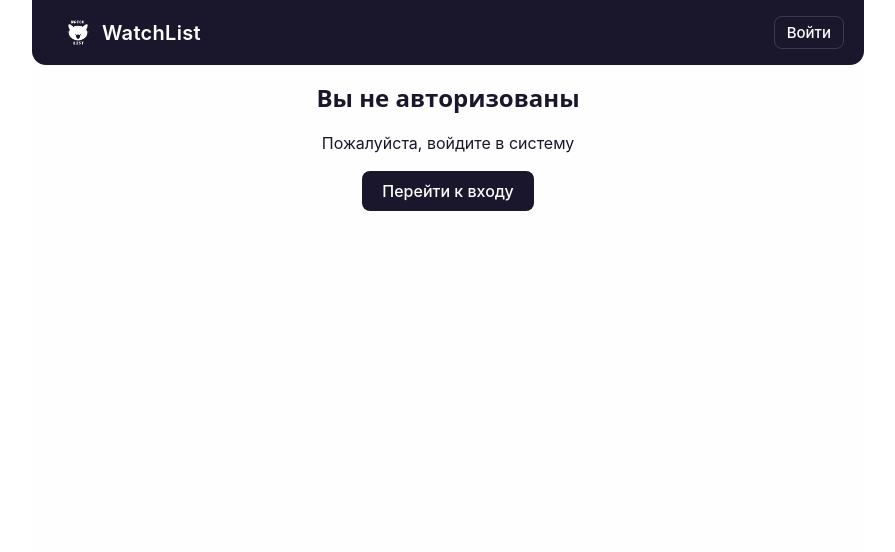
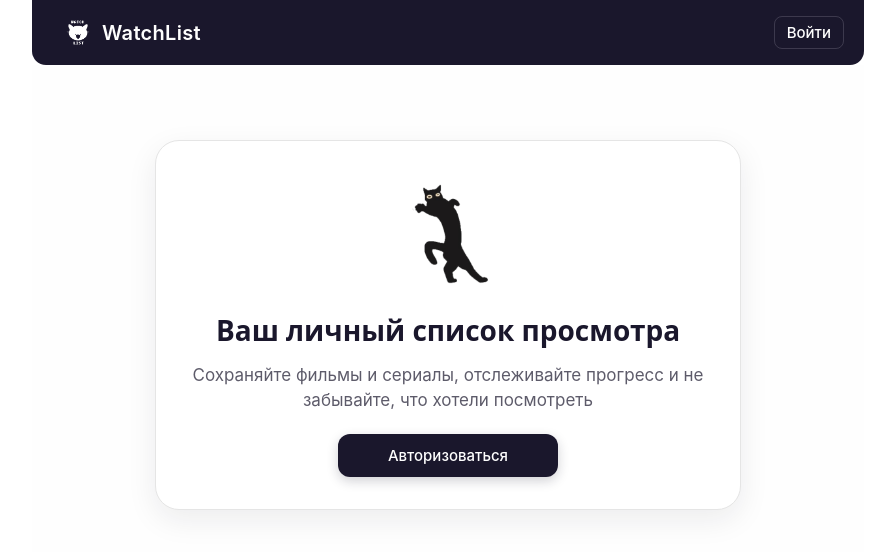
Before and after one commit to katapon-0/educational, a Vue app: page / in a window 1280 px wide. Shown: the top 552 px of the page, without its empty margins (192-1087 px from the left). Built offline with nearby package versions, Linux system fonts and the light colour scheme.

Commit message:
приветственная страница

```diff
--- a/src/components/pages/HomePage.vue
+++ b/src/components/pages/HomePage.vue
@@ -31,12 +31,27 @@ function handleDelete(id) {
 
 <template>
   <div class="home">
-    <div v-if="!currentUser">
-      <h2>Вы не авторизованы</h2>
-      <p>Пожалуйста, войдите в систему</p>
-      <button @click="router.push({ name: 'login' })" class="btn-primary">
-        Перейти к входу
-      </button>
+    <div v-if="!currentUser" class="guest">
+      <div class="guest-card">
+
+        <img src="../../assets/icons/suggetion.png" class="guest-illustration" />
+
+        <h1 class="guest-title">
+          Ваш личный список просмотра
+        </h1>
+
+        <p class="guest-subtitle">
+          Сохраняйте фильмы и сериалы, отслеживайте прогресс и не забывайте,
+          что хотели посмотреть
+        </p>
+
+        <div class="guest-actions">
+          <button @click="router.push({ name: 'login' })" class="guest-btn">
+            Авторизоваться
+          </button>
+        </div>
+
+      </div>
     </div>
 
 
@@ -310,4 +325,75 @@ function handleDelete(id) {
   margin-top: 10px;
   color: #b24a4a;
 }
+
+.guest {
+  display: flex;
+  justify-content: center;
+  align-items: center;
+  min-height: 60vh;
+}
+
+.guest-card {
+  max-width: 520px;
+  width: 100%;
+  text-align: center;
+
+  background: #ffffff;
+  border: 1px solid #e5e5e5;
+  border-radius: 24px;
+  padding: 32px;
+
+  box-shadow: 0 10px 30px rgba(26, 23, 44, 0.08);
+}
+
+.guest-illustration {
+  width: 120px;
+  height: 120px;
+  margin-bottom: 16px;
+  opacity: 0.9;
+}
+
+.guest-title {
+  font-size: 28px;
+  margin-bottom: 10px;
+  color: #1a172c;
+}
+
+.guest-subtitle {
+  font-size: 17px;
+  opacity: 0.7;
+  margin-bottom: 20px;
+  line-height: 1.5;
+}
+
+.guest-actions {
+  display: flex;
+  justify-content: center;
+}
+
+.guest-btn {
+  width: 100%;
+  max-width: 220px;
+  padding: 12px 16px;
+
+  border: none;
+  border-radius: 12px;
+
+  background: #1a172c;
+  color: #fefefe;
+
+  font-size: 15px;
+  font-weight: 500;
+
+  cursor: pointer;
+  transition: all 0.2s ease;
+
+  box-shadow: 0 4px 12px rgba(26, 23, 44, 0.2);
+}
+
+.guest-btn:hover {
+  background: #2d2a44;
+  transform: translateY(-2px);
+  box-shadow: 0 6px 18px rgba(26, 23, 44, 0.3);
+}
 </style>
```
